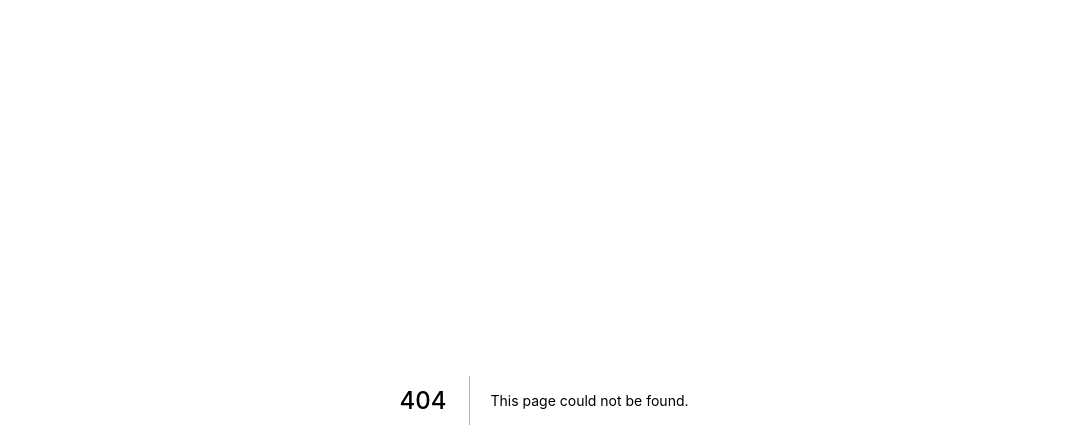
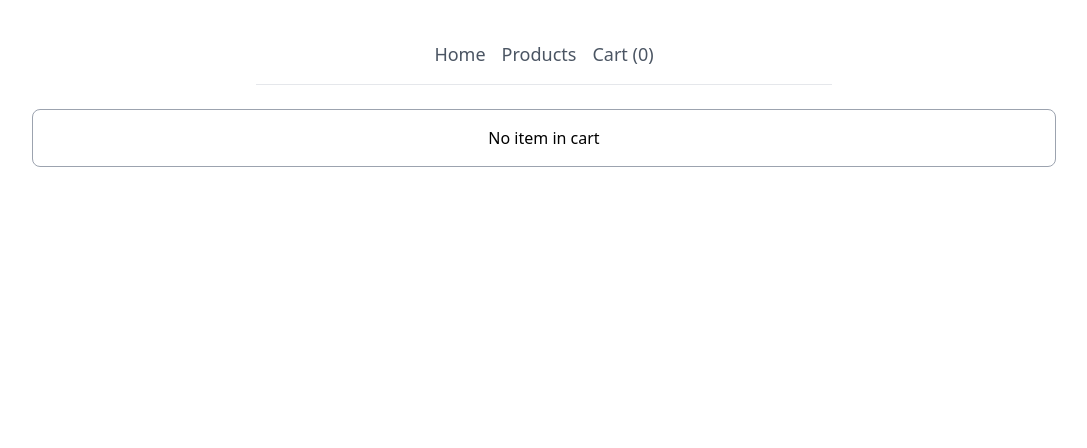
Before and after one commit to wildangunawan/learn-nextjs, a Next.js app: page /cart in a window 1280 px wide. Before the commit this address had no page. Shown: the top 448 px of the page, without its empty margins (96-1183 px from the left). Built offline with nearby package versions, Linux system fonts and the light colour scheme.

Commit message:
Use recoil to track cart

```diff
--- a/components/Menu.tsx
+++ b/components/Menu.tsx
@@ -1,7 +1,12 @@
 import Link from "next/link";
+import { RecoilRoot, useRecoilValue } from "recoil";
+import { noOfItemInCart } from "./States";
 
 const Menu = () => {
+	const no_of_item_in_cart = useRecoilValue(noOfItemInCart)
+
 	return (
+		<RecoilRoot>
 			<div className="flex flex-row max-w-xl mx-auto my-6 justify-center gap-4 p-4 border-b border-gray 300">
 				<Link href="/" passHref>
 					<div className="text-lg text-gray-600 hover:text-gray-400 cursor-pointer">Home</div>
@@ -9,10 +14,11 @@ const Menu = () => {
 				<Link href="/products" passHref>
 					<div className="text-lg text-gray-600 hover:text-gray-400 cursor-pointer">Products</div>
 				</Link>
-			<Link href="/contact" passHref>
-				<div className="text-lg text-gray-600 hover:text-gray-400 cursor-pointer">Contact</div>
+				<Link href="/cart" passHref>
+					<div className="text-lg text-gray-600 hover:text-gray-400 cursor-pointer">Cart ({no_of_item_in_cart})</div>
 				</Link>
 			</div>
+		</RecoilRoot>
 	);
 };
 
--- /dev/null
+++ b/components/States.tsx
@@ -0,0 +1,27 @@
+import { atom, selector } from 'recoil';
+
+interface Product {
+	id: Number,
+	title: string,
+	price: Number,
+	description: string,
+	category: string,
+	image: string
+}
+
+interface Products extends Array<Product> { }
+
+const cartState = atom({
+	key: 'cart',
+	default: [] as Products
+})
+
+const noOfItemInCart = selector({
+	key: 'no_of_item_in_cart',
+	get: ({ get }) => {
+		const cart = get(cartState)
+		return cart.length
+	}
+})
+
+export { cartState, noOfItemInCart }
--- a/pages/_app.tsx
+++ b/pages/_app.tsx
@@ -1,7 +1,12 @@
 import '../styles/globals.css'
 import type { AppProps } from 'next/app'
+import { RecoilRoot } from 'recoil'
 
 function MyApp({ Component, pageProps }: AppProps) {
-  return <Component {...pageProps} />
+  return (
+    <RecoilRoot>
+      <Component {...pageProps} />
+    </RecoilRoot>
+  )
 }
 export default MyApp
--- /dev/null
+++ b/pages/_document.tsx
@@ -0,0 +1,26 @@
+import Document, { Html, Head, Main, NextScript, DocumentContext } from 'next/document'
+
+class MyDocument extends Document {
+	static async getInitialProps(ctx: DocumentContext) {
+		const initialProps = await Document.getInitialProps(ctx)
+		return { ...initialProps }
+	}
+
+	render() {
+		return (
+			<Html lang="en">
+				<Head>
+					<meta charSet="UTF-8" />
+					<meta httpEquiv="X-UA-Compatible" content="IE=edge" />
+					<meta name="viewport" content="width=device-width, initial-scale=1.0" />
+				</Head>
+				<body>
+					<Main />
+					<NextScript />
+				</body>
+			</Html>
+		)
+	}
+}
+
+export default MyDocument
--- /dev/null
+++ b/pages/cart.tsx
@@ -0,0 +1,47 @@
+import { useRecoilState, useRecoilValue } from 'recoil'
+import { cartState, noOfItemInCart } from '../components/States'
+import Image from 'next/image'
+import Menu from '../components/Menu'
+import { Key } from 'react';
+
+interface IProduct {
+	id: Number,
+	title: string,
+	price: Number,
+	description: string,
+	category: string,
+	image: string
+}
+
+const Cart = () => {
+	const [cartItem, setCartItem] = useRecoilState(cartState)
+	const no_of_item_in_cart = useRecoilValue(noOfItemInCart)
+
+	return (
+		<div>
+			<div>
+				<Menu />
+				<div className="container mx-auto my-4 max-w-5xl border border-gray-400 rounded-lg p-4 flex flex-col gap-8">
+					{no_of_item_in_cart > 0 ? cartItem.map((item: IProduct, idx: Key) => {
+						return (
+							<div key={idx} className="flex flex-row justify-between items-center gap-4 p-4 border-b border-gray-500">
+								<div className="justify-self-center">
+									<Image src={item.image} width={150} height={150} alt={item.title} />
+								</div>
+								<h2 className="text-xl">{item.title}</h2>
+								<div>
+									<p className="text-gray-500">Price</p>
+									<p className="font-semibold">${item.price}</p>
+								</div>
+							</div>
+						)
+					}) : <p className="text-center">No item in cart</p>}
+
+					{no_of_item_in_cart > 0 && <button className="border border-gray-300 rounded-xl font-medium text-gray-600 p-4 hover:bg-gray-200" onClick={(_) => setCartItem([])}>Checkout</button>}
+				</div>
+			</div>
+		</div >
+	);
+};
+
+export default Cart;
--- a/pages/products/[id].tsx
+++ b/pages/products/[id].tsx
@@ -1,6 +1,5 @@
 import { InferGetServerSidePropsType } from 'next'
 import Image from 'next/image'
-import Head from 'next/head'
 import Menu from '../../components/Menu'
 
 interface Product {
@@ -26,12 +25,6 @@ export const getServerSideProps = async (context: any) => {
 const ProductDetail = ({ product }: InferGetServerSidePropsType<typeof getServerSideProps>) => {
 	return (
 		<>
-			<Head>
-				<meta charSet="UTF-8" />
-				<meta httpEquiv="X-UA-Compatible" content="IE=edge" />
-				<meta name="viewport" content="width=device-width, initial-scale=1.0" />
-				<title>Document</title>
-			</Head>
 			<div>
 				<Menu />
 				<div className="container mx-auto my-4 max-w-5xl border border-gray-400 rounded-lg p-4 flex flex-col md:flex-row gap-8 justify-around items-center">
--- a/pages/products/index.tsx
+++ b/pages/products/index.tsx
@@ -1,4 +1,6 @@
 import { InferGetServerSidePropsType } from 'next'
+import { useRecoilState } from 'recoil'
+import { cartState } from '../../components/States'
 import Link from 'next/link'
 import Image from 'next/image'
 import Menu from '../../components/Menu'
@@ -26,6 +28,8 @@ export const getServerSideProps = async () => {
 }
 
 const ProductIndex = ({ products }: InferGetServerSidePropsType<typeof getServerSideProps>) => {
+	const [cartItem, setCartItem] = useRecoilState(cartState)
+
 	return (
 		<>
 			<Menu />
@@ -50,7 +54,7 @@ const ProductIndex = ({ products }: InferGetServerSidePropsType<typeof getServer
 										<p className="text-gray-500">Price</p>
 										<p className="font-semibold">${product.price}</p>
 									</div>
-									<button className="border border-gray-300 rounded-xl font-medium text-gray-600 p-4 hover:bg-gray-200">Add to cart</button>
+									<button className="border border-gray-300 rounded-xl font-medium text-gray-600 p-4 hover:bg-gray-200" onClick={(e) => setCartItem([...cartItem, product])}>Add to cart</button>
 								</div>
 							</div>
 						</div>
```
Lines whose indentation alone changed are shown as unchanged.
